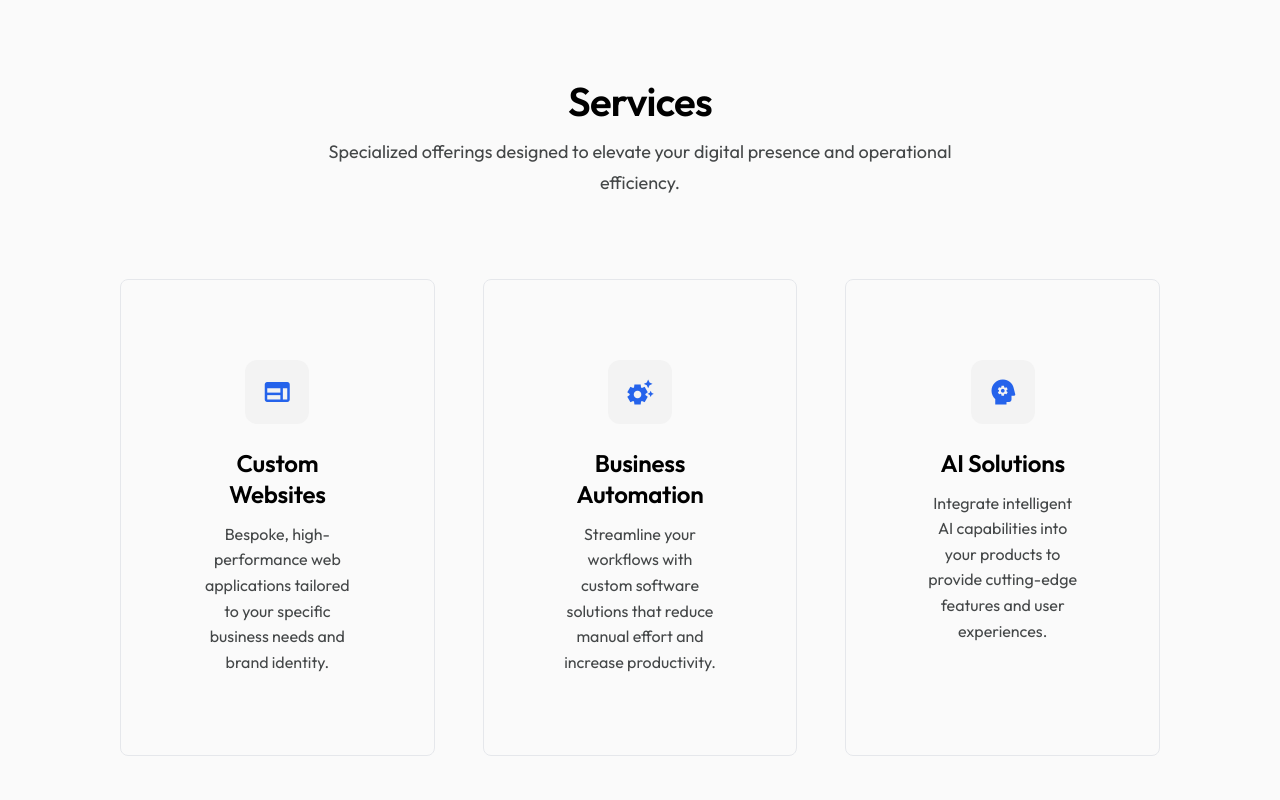
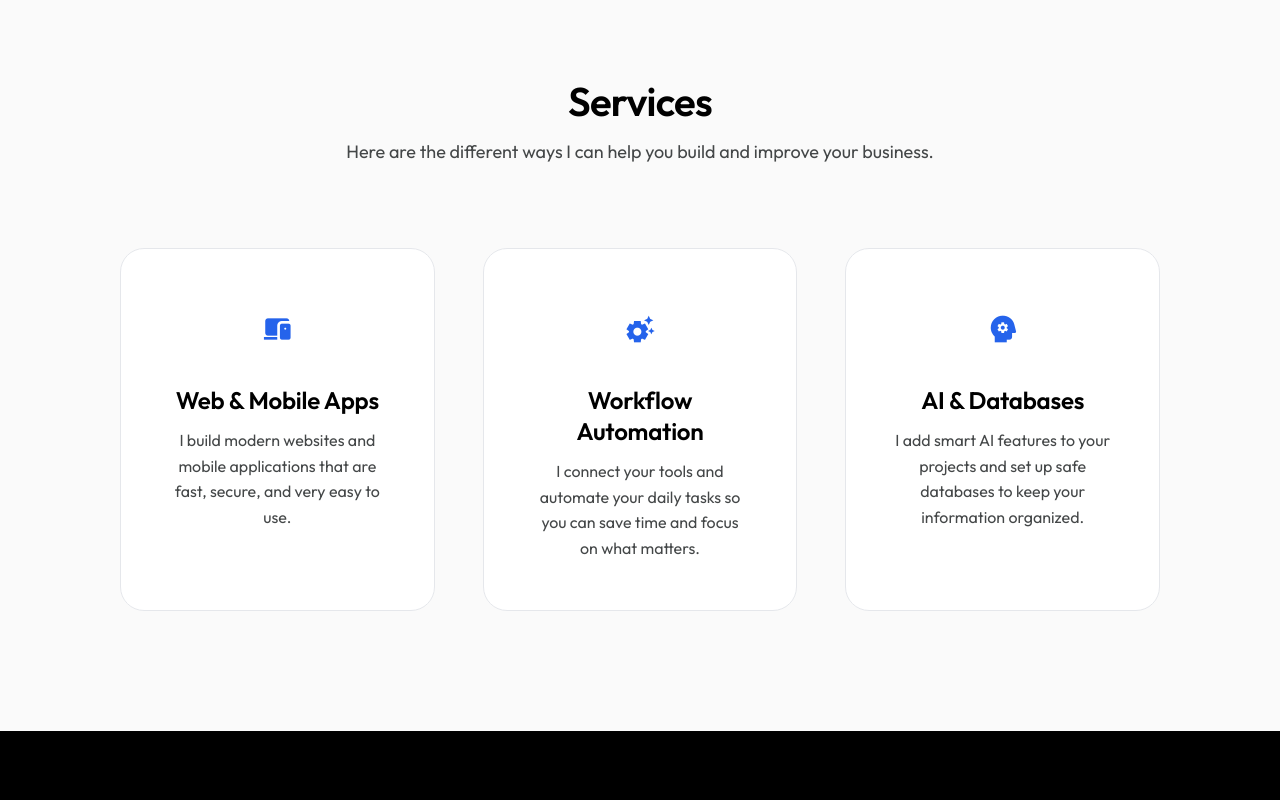
Before and after one commit to RobinKielll/RobinPined-PortfolioV2, a plain HTML site: page index.html in a window 1280 px wide. Shown: the part 4720-5520 px from the top of the page. Drawn offline with nearby package versions, Linux system fonts and the light colour scheme.

Commit message:
updated services

```diff
--- a/index.html
+++ b/index.html
@@ -627,39 +627,37 @@
         <section class="px-gutter md:px-xl py-xxl max-w-container-max mx-auto" id="services">
             <div class="text-center mb-xl max-w-2xl mx-auto">
                 <h2 class="font-headline-lg text-headline-lg text-primary mb-sm">Services</h2>
-                <p class="font-body-lg text-body-lg text-on-surface-variant">Specialized offerings designed to elevate
-                    your digital presence and operational efficiency.</p>
+                <p class="font-body-lg text-body-lg text-on-surface-variant">Here are the different ways I can help you build and improve your business.</p>
             </div>
             <div class="grid grid-cols-1 md:grid-cols-3 gap-lg">
-                <div
-                    class="p-xl border border-outline-variant/30 rounded-xl hover:border-secondary transition-colors duration-300 text-center">
-                    <div
-                        class="w-16 h-16 bg-surface-container-low rounded-full flex items-center justify-center mx-auto mb-md text-secondary">
-                        <span class="material-symbols-outlined text-3xl">web</span>
+                <!-- Service 1 -->
+                <div class="group relative p-lg bg-surface-container-lowest border border-outline-variant/30 rounded-[24px] hover:shadow-lg hover:border-secondary/30 transition-all duration-300 overflow-hidden text-center flex flex-col items-center">
+                    <div class="absolute inset-0 bg-gradient-to-b from-secondary/5 to-transparent opacity-0 group-hover:opacity-100 transition-opacity duration-500"></div>
+                    <div class="w-16 h-16 bg-secondary/10 rounded-2xl flex items-center justify-center mb-md text-secondary transform group-hover:scale-110 group-hover:-translate-y-1 transition-all duration-300 relative z-10">
+                        <span class="material-symbols-outlined text-[32px]">devices</span>
                     </div>
-                    <h3 class="font-headline-md text-headline-md text-primary mb-sm">Custom Websites</h3>
-                    <p class="font-body-md text-body-md text-on-surface-variant">Bespoke, high-performance web
-                        applications tailored to your specific business needs and brand identity.</p>
+                    <h3 class="font-headline-md text-headline-md text-primary mb-sm relative z-10">Web & Mobile Apps</h3>
+                    <p class="font-body-md text-body-md text-on-surface-variant relative z-10">I build modern websites and mobile applications that are fast, secure, and very easy to use.</p>
                 </div>
-                <div
-                    class="p-xl border border-outline-variant/30 rounded-xl hover:border-secondary transition-colors duration-300 text-center">
-                    <div
-                        class="w-16 h-16 bg-surface-container-low rounded-full flex items-center justify-center mx-auto mb-md text-secondary">
-                        <span class="material-symbols-outlined text-3xl">settings_suggest</span>
+
+                <!-- Service 2 -->
+                <div class="group relative p-lg bg-surface-container-lowest border border-outline-variant/30 rounded-[24px] hover:shadow-lg hover:border-secondary/30 transition-all duration-300 overflow-hidden text-center flex flex-col items-center">
+                    <div class="absolute inset-0 bg-gradient-to-b from-secondary/5 to-transparent opacity-0 group-hover:opacity-100 transition-opacity duration-500"></div>
+                    <div class="w-16 h-16 bg-secondary/10 rounded-2xl flex items-center justify-center mb-md text-secondary transform group-hover:scale-110 group-hover:-translate-y-1 transition-all duration-300 relative z-10">
+                        <span class="material-symbols-outlined text-[32px]">settings_suggest</span>
                     </div>
-                    <h3 class="font-headline-md text-headline-md text-primary mb-sm">Business Automation</h3>
-                    <p class="font-body-md text-body-md text-on-surface-variant">Streamline your workflows with custom
-                        software solutions that reduce manual effort and increase productivity.</p>
+                    <h3 class="font-headline-md text-headline-md text-primary mb-sm relative z-10">Workflow Automation</h3>
+                    <p class="font-body-md text-body-md text-on-surface-variant relative z-10">I connect your tools and automate your daily tasks so you can save time and focus on what matters.</p>
                 </div>
-                <div
-                    class="p-xl border border-outline-variant/30 rounded-xl hover:border-secondary transition-colors duration-300 text-center">
-                    <div
-                        class="w-16 h-16 bg-surface-container-low rounded-full flex items-center justify-center mx-auto mb-md text-secondary">
-                        <span class="material-symbols-outlined text-3xl">psychology</span>
+
+                <!-- Service 3 -->
+                <div class="group relative p-lg bg-surface-container-lowest border border-outline-variant/30 rounded-[24px] hover:shadow-lg hover:border-secondary/30 transition-all duration-300 overflow-hidden text-center flex flex-col items-center">
+                    <div class="absolute inset-0 bg-gradient-to-b from-secondary/5 to-transparent opacity-0 group-hover:opacity-100 transition-opacity duration-500"></div>
+                    <div class="w-16 h-16 bg-secondary/10 rounded-2xl flex items-center justify-center mb-md text-secondary transform group-hover:scale-110 group-hover:-translate-y-1 transition-all duration-300 relative z-10">
+                        <span class="material-symbols-outlined text-[32px]">psychology</span>
                     </div>
-                    <h3 class="font-headline-md text-headline-md text-primary mb-sm">AI Solutions</h3>
-                    <p class="font-body-md text-body-md text-on-surface-variant">Integrate intelligent AI capabilities
-                        into your products to provide cutting-edge features and user experiences.</p>
+                    <h3 class="font-headline-md text-headline-md text-primary mb-sm relative z-10">AI & Databases</h3>
+                    <p class="font-body-md text-body-md text-on-surface-variant relative z-10">I add smart AI features to your projects and set up safe databases to keep your information organized.</p>
                 </div>
             </div>
         </section>
```
